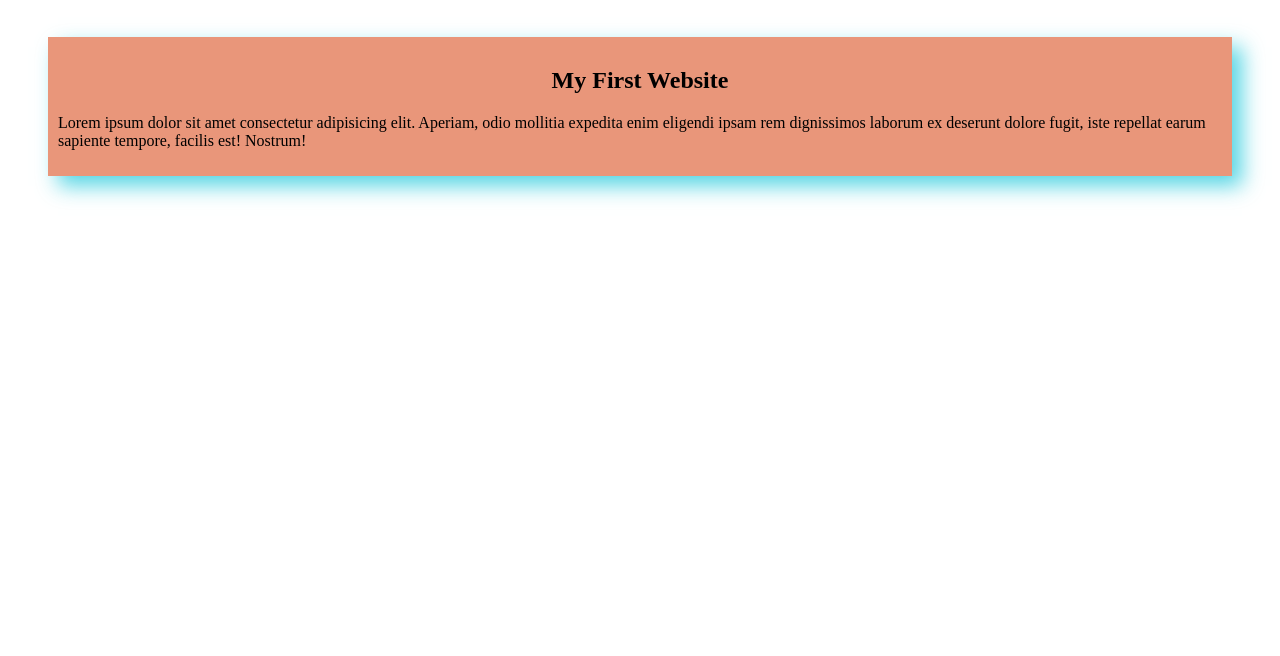
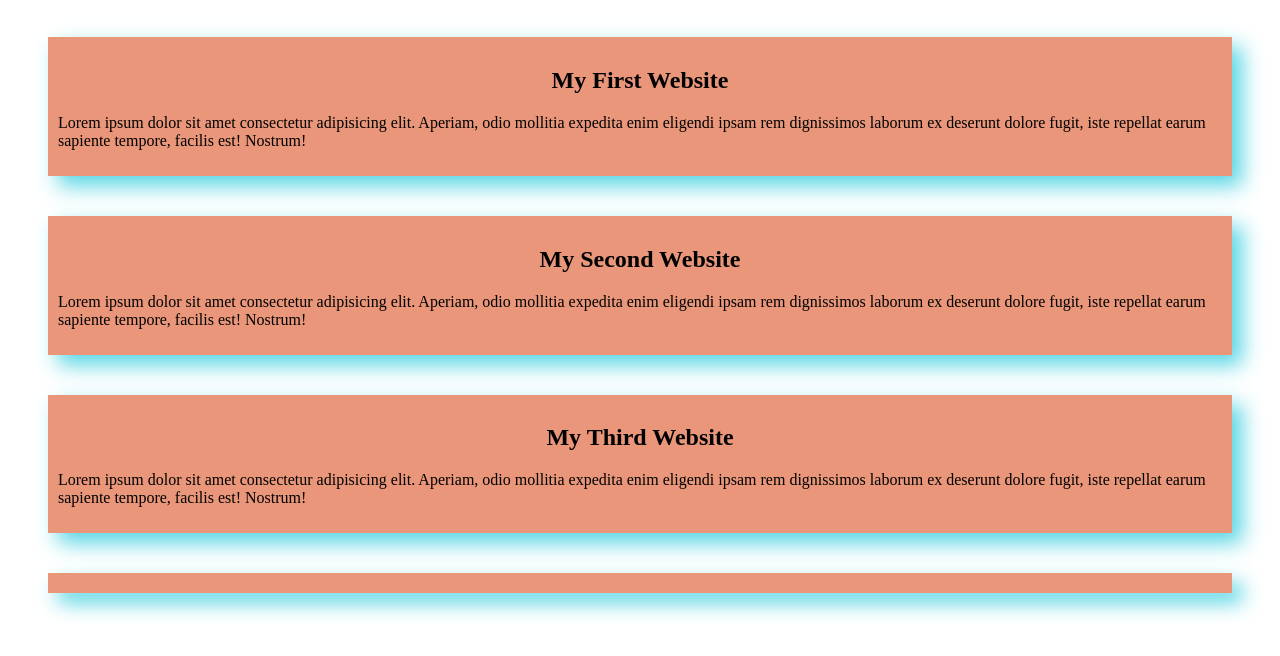
Before and after one commit to SaikaT-41/my-2nd-file, a plain HTML site: page index.html in a window 1280 px wide. Shown: the part 110-766 px from the top of the page. Drawn offline with Linux system fonts and the light colour scheme.

Commit message:
again add in this

```diff
--- a/index.html
+++ b/index.html
@@ -13,5 +13,18 @@
         <h2 style="text-align: center;">My First Website</h2>
         <p>Lorem ipsum dolor sit amet consectetur adipisicing elit. Aperiam, odio mollitia expedita enim eligendi ipsam rem dignissimos laborum ex deserunt dolore fugit, iste repellat earum sapiente tempore, facilis est! Nostrum!</p>
     </div>
+    <div>
+        <h2 style="text-align: center;">My Second Website</h2>
+        <p>Lorem ipsum dolor sit amet consectetur adipisicing elit. Aperiam, odio mollitia expedita enim eligendi ipsam rem dignissimos laborum ex deserunt dolore fugit, iste repellat earum sapiente tempore, facilis est! Nostrum!</p>
+    </div>
+
+    <div>
+        <h2 style="text-align: center;">My Third Website</h2>
+        <p>Lorem ipsum dolor sit amet consectetur adipisicing elit. Aperiam, odio mollitia expedita enim eligendi ipsam rem dignissimos laborum ex deserunt dolore fugit, iste repellat earum sapiente tempore, facilis est! Nostrum!</p>
+    </div>
+
+    <div>
+
+    </div>
 </body>
 </html>
```
